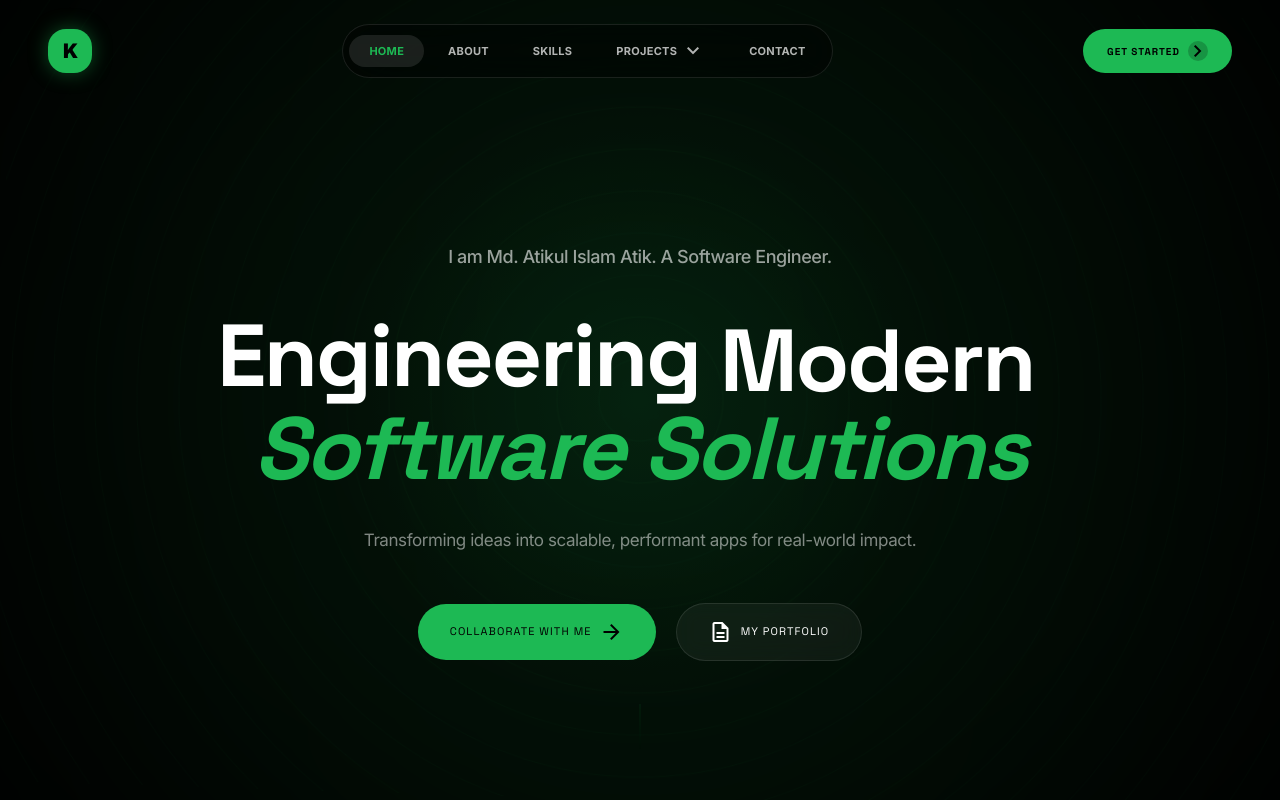
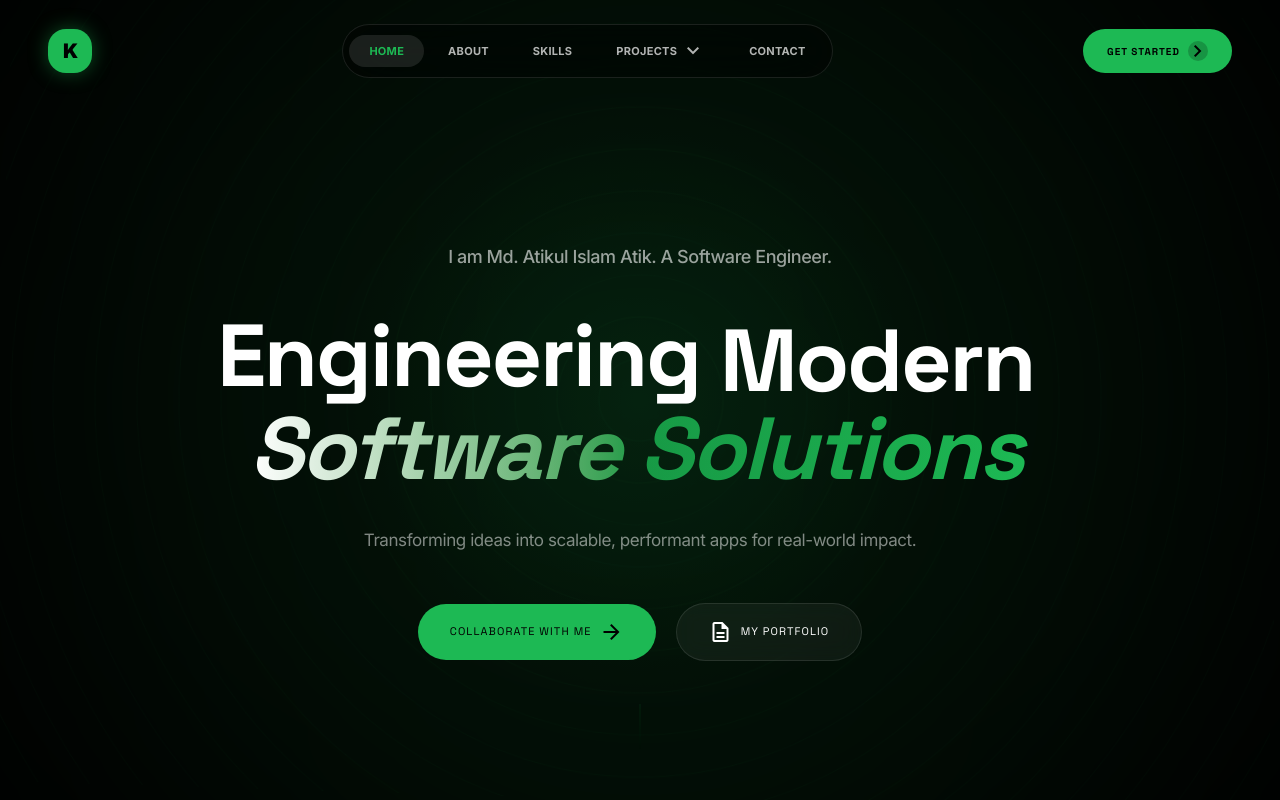
Before and after one commit to atik65/portfolio-2026, a Next.js app: page / in a window 1280 px wide. Built offline with nearby package versions, Linux system fonts and the light colour scheme.

Commit message:
feat: add animated hero section with GSAP interactions

```diff
--- a/src/components/pages/home/Hero.jsx
+++ b/src/components/pages/home/Hero.jsx
@@ -167,7 +167,9 @@ export default function Hero() {
             </span>
           </div>{" "}
           <br />
-          <span className="text-primary italic">Software Solutions</span>
+          <span className="bg-gradient-to-r from-white via-primary/80 to-primary bg-clip-text text-transparent italic pr-2">
+            Software Solutions
+          </span>
         </h1>
 
         {/* Sub-headline */}
```
